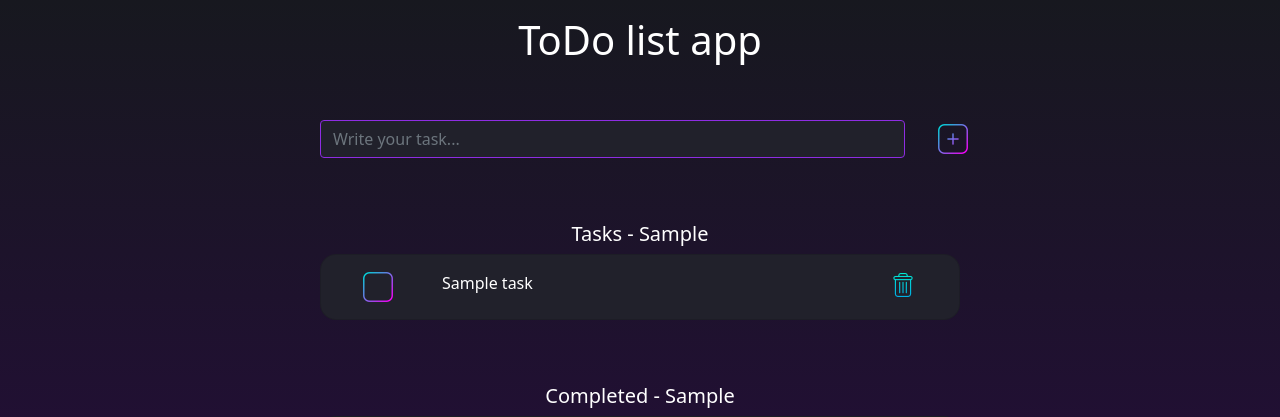
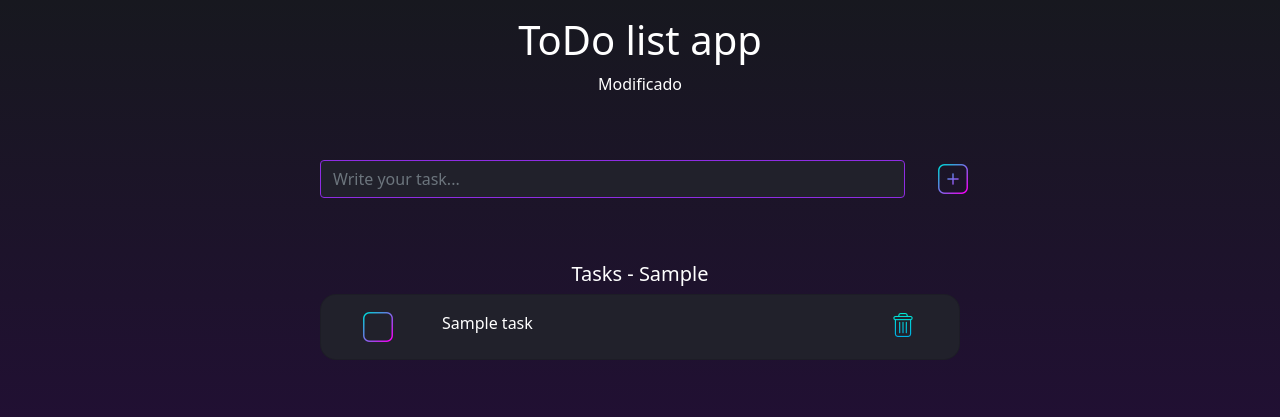
Before and after one commit to Mozta/app-web-todo-list-firebase, a Flask app: template templates/index.html in a window 1280 px wide. Shown: the top 417 px of the page. Run offline with Flask 2, Linux system fonts and the light colour scheme; the template is opened without the code that fills it: most values are stand-ins (such as "Sample title", 1, 10 or a date in 2020); some libraries are stand-ins or nearby versions.

Commit message:
update index

```diff
--- a/templates/index.html
+++ b/templates/index.html
@@ -5,6 +5,7 @@
 
     <main class="px-3">
         <h1>ToDo list app</h1>
+        <p>Modificado</p>
 
     </main>
 
```
